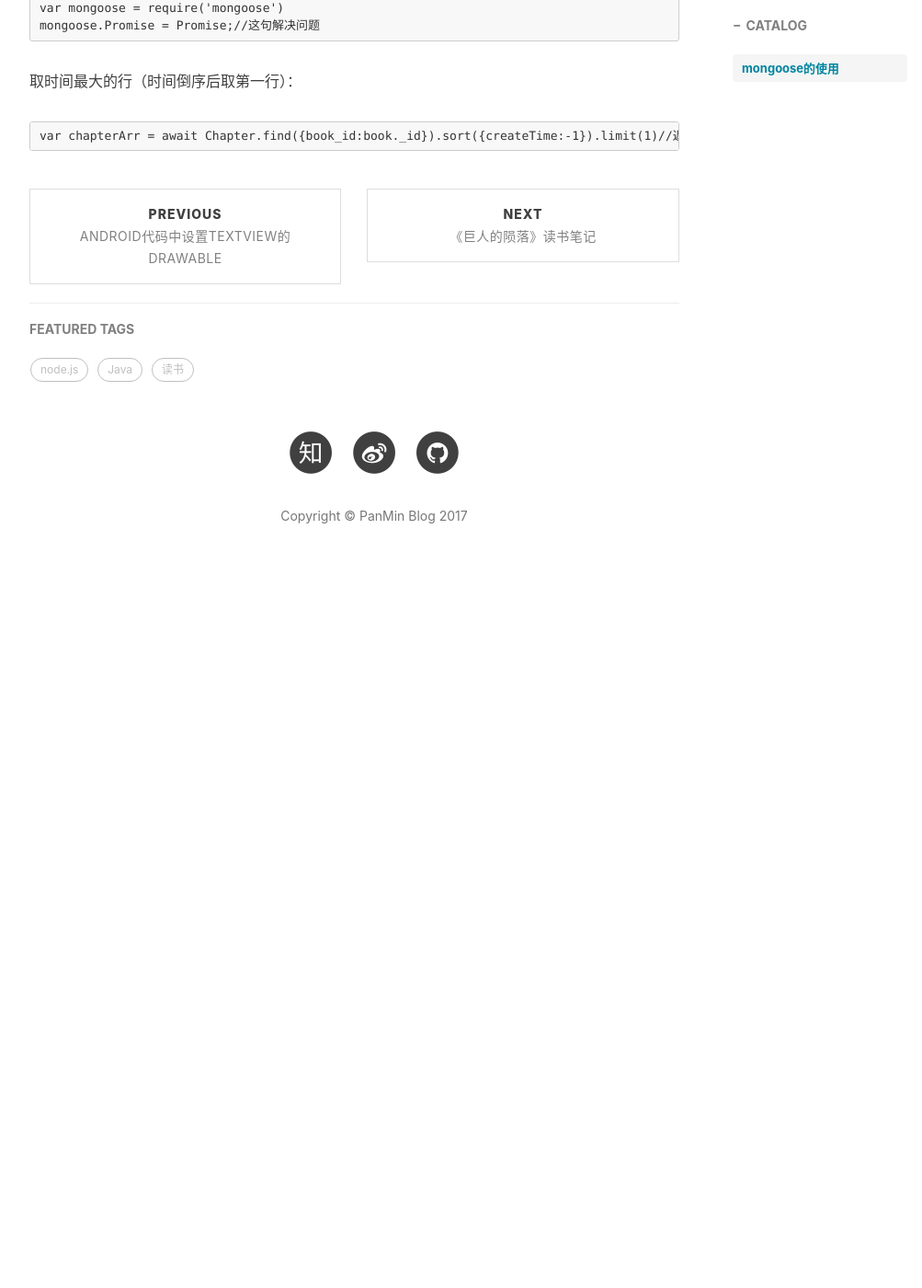
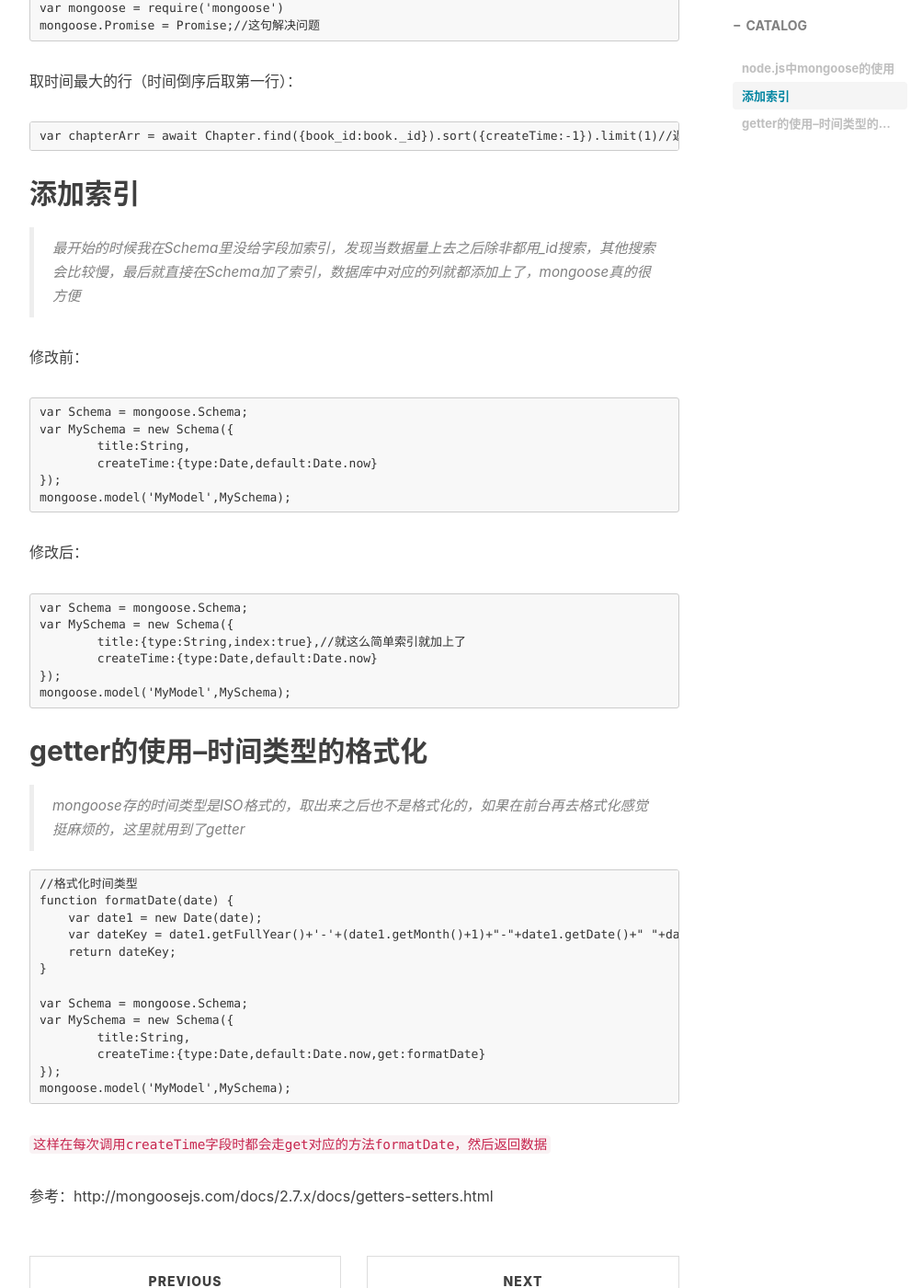
Before and after one commit to panmin/panmin.github.io, a Jekyll site: the page built from _posts/2017-06-19-mongoose的使用.md, in a window 1280 px wide and 1400 px high, scrolled down 814 px. Shown: the whole window at 92% size, without its empty margins (233-1236 px from the left). Built offline with Jekyll 4.4.1, drawn with Linux system fonts in a browser that asks for light colours; nearby versions of some CDN libraries; comment, search, counter and statistics services are not loaded; before the commit the page ends 1452 px from its top, so only the background shows below that; some of the changed text lies outside the part shown.

Commit message:
20170626

````diff
--- a/_posts/2017-06-19-mongoose的使用.md
+++ b/_posts/2017-06-19-mongoose的使用.md
@@ -1,6 +1,6 @@
 ---
 layout:     post                            # 使用的布局（不需要改）
-title:      mongoose的使用                   # 标题
+title:      node.js中mongoose的使用                   # 标题
 subtitle:     #副标题
 date:       2017-06-19                      # 时间
 author:     PanMin                              # 作者
@@ -10,7 +10,7 @@
     - mongoose,node.js
 ---
 
-# mongoose的使用
+# node.js中mongoose的使用
 
 在ES6语法中使用
 ```
@@ -27,3 +27,48 @@
 ```
 var chapterArr = await Chapter.find({book_id:book._id}).sort({createTime:-1}).limit(1)//返回一个json数组
 ```
+
+## 添加索引
+> 最开始的时候我在Schema里没给字段加索引，发现当数据量上去之后除非都用_id搜索，其他搜索会比较慢，最后就直接在Schema加了索引，数据库中对应的列就都添加上了，mongoose真的很方便
+
+修改前：
+```
+var Schema = mongoose.Schema;
+var MySchema = new Schema({
+	title:String,
+	createTime:{type:Date,default:Date.now}
+});
+mongoose.model('MyModel',MySchema);
+```
+修改后：
+```
+var Schema = mongoose.Schema;
+var MySchema = new Schema({
+	title:{type:String,index:true},//就这么简单索引就加上了
+	createTime:{type:Date,default:Date.now}
+});
+mongoose.model('MyModel',MySchema);
+```
+
+
+## getter的使用--时间类型的格式化
+> mongoose存的时间类型是ISO格式的，取出来之后也不是格式化的，如果在前台再去格式化感觉挺麻烦的，这里就用到了getter
+
+```
+//格式化时间类型
+function formatDate(date) {
+    var date1 = new Date(date);
+    var dateKey = date1.getFullYear()+'-'+(date1.getMonth()+1)+"-"+date1.getDate()+" "+date1.getHours()+":"+date1.getMinutes();
+    return dateKey;
+}
+
+var Schema = mongoose.Schema;
+var MySchema = new Schema({
+	title:String,
+	createTime:{type:Date,default:Date.now,get:formatDate}
+});
+mongoose.model('MyModel',MySchema);
+```
+`这样在每次调用createTime字段时都会走get对应的方法formatDate，然后返回数据`
+
+参考：http://mongoosejs.com/docs/2.7.x/docs/getters-setters.html
````
Also changed, not shown: _posts/2016-06-15-mongodb配置.md (+32 -0 lines), _posts/2017-06-23-html中的路径以斜线开头和不以此开头的区别.md (added, +34 -0 lines), _posts/2017-06-26-Redis安装和使用.md (added, +80 -0 lines), _posts/2017-06-26-bootstrap分页js插件bootstrap-paginator.md (added, +63 -0 lines), _posts/2017-06-26-redis的备份和恢复.md (added, +30 -0 lines).
